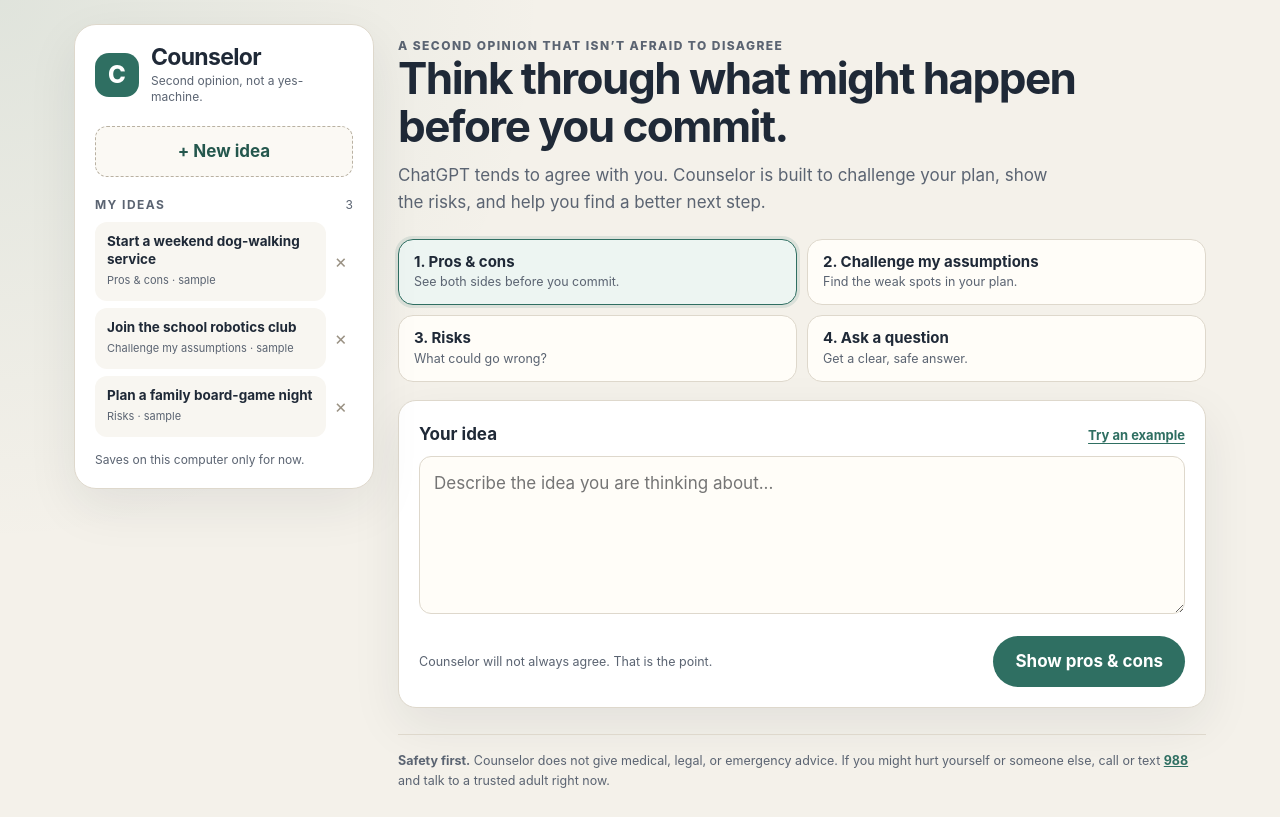
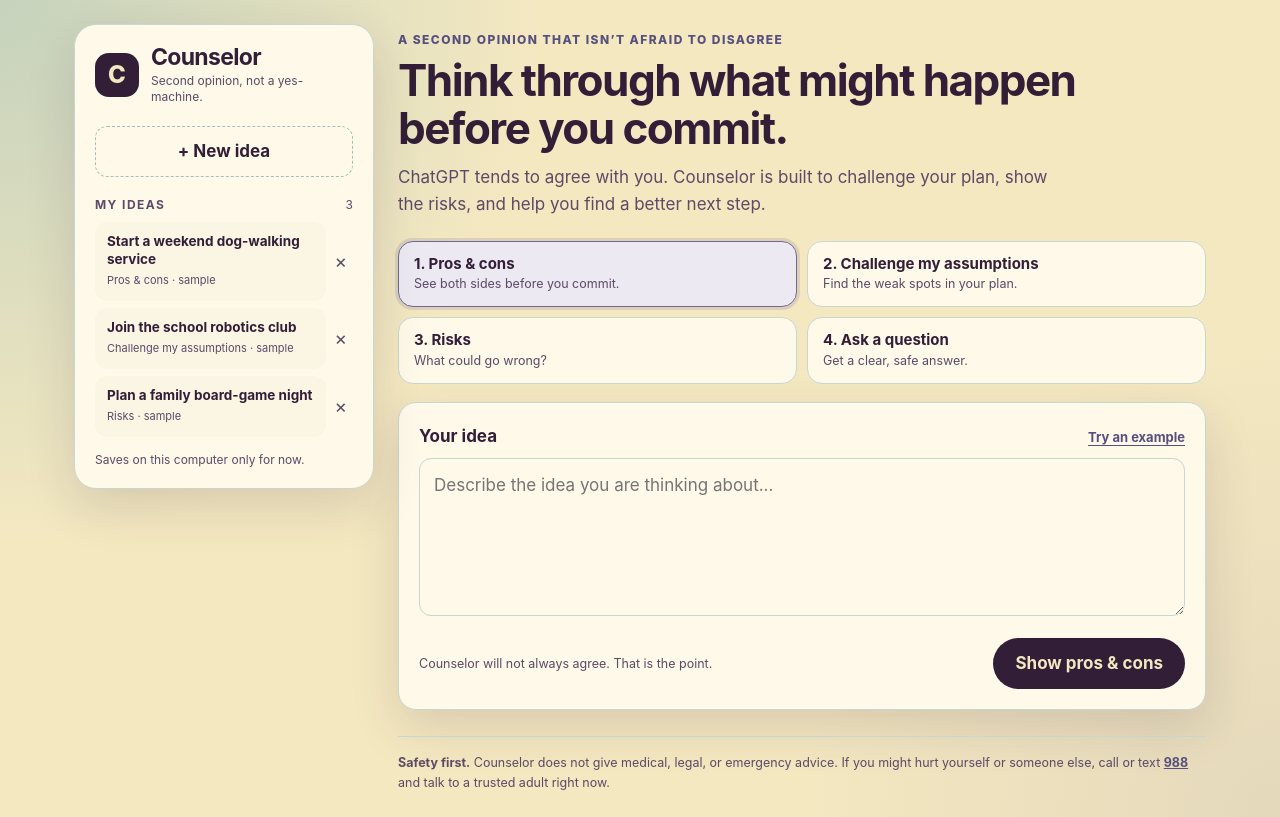
Before and after one commit to rivalsdude/counselor, a website: page public/index.html in a window 1280 px wide. Drawn offline with Linux system fonts and the light colour scheme.

Commit message:
Apply pearl beige and violet color palette

```diff
--- a/public/index.html
+++ b/public/index.html
@@ -7,17 +7,24 @@
   <style>
     :root {
       color-scheme: light;
-      --ink: #1f2937;
-      --muted: #5b6472;
-      --paper: #f4f1ea;
-      --card: #ffffff;
-      --accent: #2f6f62;
-      --accent-dark: #24574d;
-      --accent-soft: #edf5f2;
-      --warm: #b7791f;
-      --line: #ded8cc;
-      --error: #9b2c2c;
-      --shadow: 0 18px 50px rgba(31, 41, 55, 0.08);
+      --pearl-beige: #f4e8c1;
+      --ash-grey: #a0c1b9;
+      --pacific-blue: #70a0af;
+      --vintage-lavender: #706993;
+      --midnight-violet: #331e38;
+
+      --ink: var(--midnight-violet);
+      --muted: #5c4a66;
+      --paper: var(--pearl-beige);
+      --card: #fff9e9;
+      --accent: var(--vintage-lavender);
+      --accent-dark: var(--midnight-violet);
+      --accent-text: #574f7d;
+      --accent-soft: #ece9f2;
+      --warm: var(--pacific-blue);
+      --line: #c6d6d1;
+      --error: #8f2d3f;
+      --shadow: 0 18px 50px rgba(51, 30, 56, 0.14);
     }
 
     * { box-sizing: border-box; }
@@ -26,7 +33,8 @@
       margin: 0;
       min-height: 100vh;
       background:
-        radial-gradient(circle at top left, rgba(47, 111, 98, 0.10), transparent 34rem),
+        radial-gradient(circle at top left, rgba(160, 193, 185, 0.55), transparent 34rem),
+        radial-gradient(circle at bottom right, rgba(112, 105, 147, 0.12), transparent 30rem),
         var(--paper);
       color: var(--ink);
       font: 17px/1.6 -apple-system, BlinkMacSystemFont, "Segoe UI", sans-serif;
@@ -64,8 +72,8 @@
       width: 44px;
       height: 44px;
       border-radius: 14px;
-      background: var(--accent);
-      color: white;
+      background: var(--midnight-violet);
+      color: var(--pearl-beige);
       display: grid;
       place-items: center;
       font-size: 24px;
@@ -91,9 +99,9 @@
       width: 100%;
       margin: 20px 0 18px;
       padding: 11px 14px;
-      border: 1px dashed #b9b1a2;
+      border: 1px dashed var(--ash-grey);
       border-radius: 12px;
-      background: #fbf9f4;
+      background: var(--card);
       color: var(--accent-dark);
       font-weight: 700;
       cursor: pointer;
@@ -148,13 +156,13 @@
       padding: 10px 11px;
       border: 1px solid transparent;
       border-radius: 12px;
-      background: #f8f6f1;
+      background: #fbf5e4;
       color: var(--ink);
       cursor: pointer;
     }
 
     .idea-button:hover {
-      border-color: #c9c0b0;
+      border-color: var(--ash-grey);
     }
 
     .idea-button.selected {
@@ -186,7 +194,7 @@
     .remove {
       border: 0;
       background: transparent;
-      color: #9a9284;
+      color: var(--muted);
       font-size: 19px;
       line-height: 1;
       padding: 4px 6px;
@@ -195,7 +203,7 @@
     }
 
     .remove:hover {
-      background: #fdf2f2;
+      background: #fbeef0;
       color: var(--error);
     }
 
@@ -210,9 +218,9 @@
 
     .hero { margin: 6px 0 22px; }
 
-    .eyebrow {
+    .hero .eyebrow {
       margin: 0 0 8px;
-      color: var(--accent);
+      color: var(--accent-text);
       font-size: 12px;
       font-weight: 800;
       letter-spacing: 0.12em;
@@ -245,20 +253,20 @@
       padding: 13px 15px;
       border: 1px solid var(--line);
       border-radius: 15px;
-      background: #fffdf8;
+      background: var(--card);
       color: var(--ink);
       cursor: pointer;
       transition: border-color 120ms ease, background 120ms ease, box-shadow 120ms ease;
     }
 
     .mode:hover {
-      border-color: #bfb6a6;
+      border-color: var(--ash-grey);
     }
 
     .mode.active {
       border-color: var(--accent);
       background: var(--accent-soft);
-      box-shadow: 0 0 0 3px rgba(47, 111, 98, 0.12);
+      box-shadow: 0 0 0 3px rgba(112, 105, 147, 0.18);
     }
 
     .mode-title {
@@ -299,7 +307,7 @@
     .example {
       border: 0;
       background: transparent;
-      color: var(--accent);
+      color: var(--accent-text);
       font-size: 13px;
       font-weight: 700;
       text-decoration: underline;
@@ -315,13 +323,13 @@
       padding: 14px;
       border: 1px solid var(--line);
       border-radius: 12px;
-      background: #fffdf8;
+      background: var(--card);
       color: var(--ink);
       line-height: 1.5;
     }
 
     textarea:focus {
-      outline: 3px solid rgba(47, 111, 98, 0.18);
+      outline: 3px solid rgba(112, 105, 147, 0.22);
       border-color: var(--accent);
     }
 
@@ -345,14 +353,14 @@
       padding: 12px 22px;
       border: 0;
       border-radius: 999px;
-      background: var(--accent);
-      color: white;
+      background: var(--midnight-violet);
+      color: var(--pearl-beige);
       font-weight: 750;
       cursor: pointer;
       white-space: nowrap;
     }
 
-    .primary:hover { background: var(--accent-dark); }
+    .primary:hover { background: #4b3353; }
 
     .primary:disabled,
     .mode:disabled,
@@ -367,8 +375,8 @@
       margin-top: 20px;
       padding: 20px;
       background: var(--card);
-      border: 1px solid #cfe1db;
-      border-left: 5px solid var(--accent);
+      border: 1px solid #bfd4d8;
+      border-left: 5px solid var(--pacific-blue);
       border-radius: 18px;
       box-shadow: var(--shadow);
     }
@@ -383,8 +391,8 @@
     .badge {
       padding: 4px 9px;
       border-radius: 999px;
-      background: var(--accent);
-      color: white;
+      background: var(--midnight-violet);
+      color: var(--pearl-beige);
       font-size: 10.5px;
       font-weight: 800;
       letter-spacing: 0.09em;
@@ -405,9 +413,9 @@
     .error {
       margin: 18px 0 0;
       padding: 14px 16px;
-      border: 1px solid #f0caca;
+      border: 1px solid #e2b9bf;
       border-radius: 12px;
-      background: #fdf2f2;
+      background: #fbeef0;
       color: var(--error);
       line-height: 1.5;
     }
@@ -422,7 +430,7 @@
     }
 
     .safety a {
-      color: var(--accent);
+      color: var(--accent-text);
       font-weight: 750;
     }
 
```
